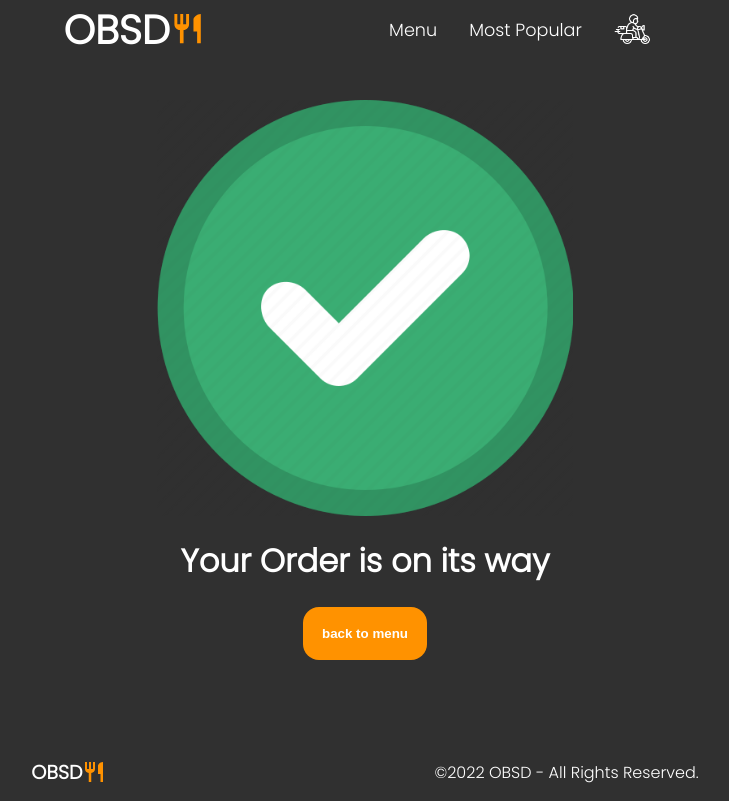
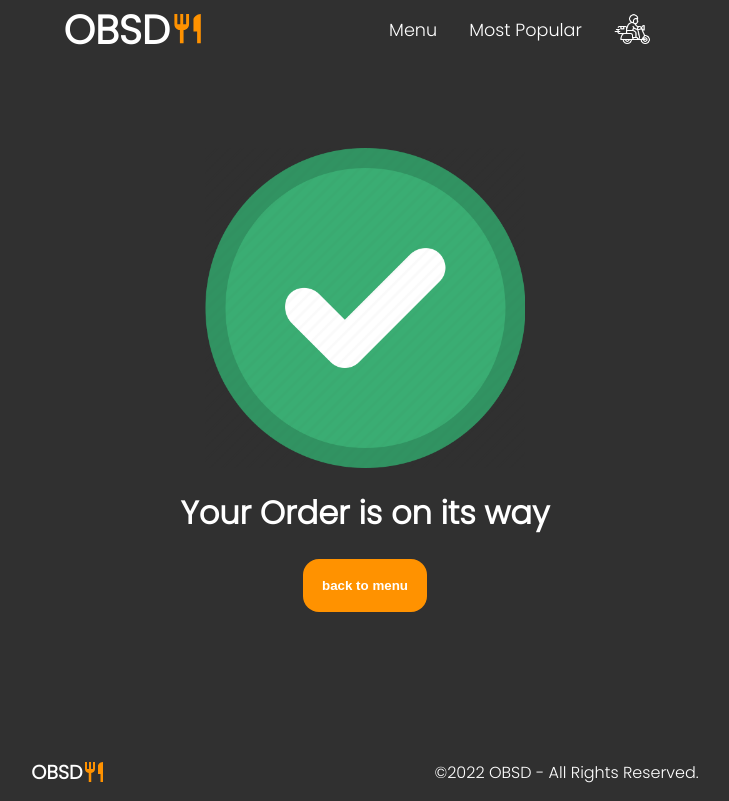
Before and after one commit to omar-etman/obsd, a React (Create React App) app: page /complete in a window 1280 px wide. Shown: the whole page, without its empty margins (275-1004 px from the left). Built offline with nearby package versions, Linux system fonts and the light colour scheme.

Commit message:
css fine tuning

```diff
--- a/src/pages/OrderComplete/OrderComplete.css
+++ b/src/pages/OrderComplete/OrderComplete.css
@@ -9,7 +9,7 @@
 }
 
 .orderComplete-image {
-    width: 26rem;
+    width: 20rem;
 }
 
 .orderComplete-back-button{
```
